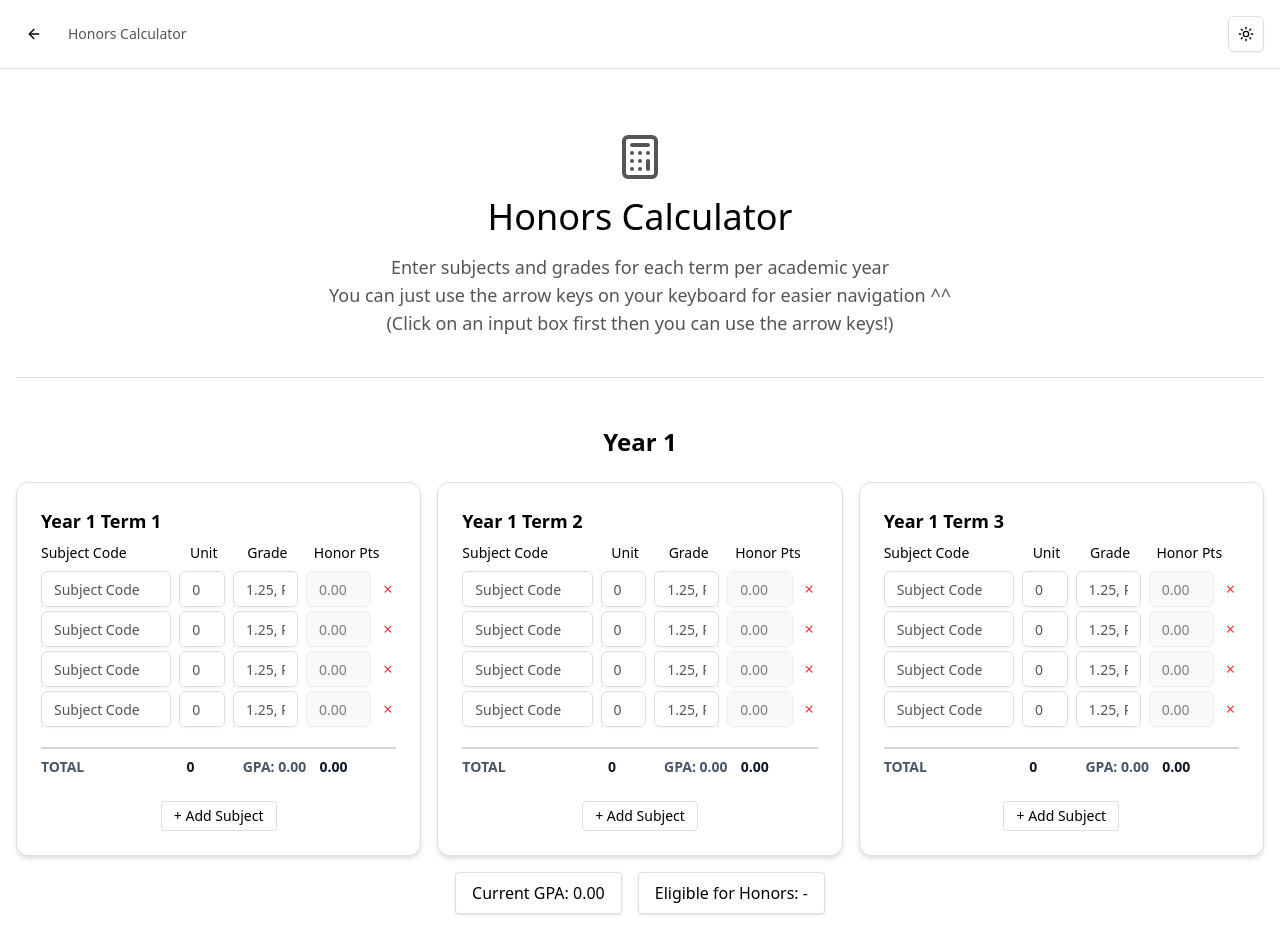
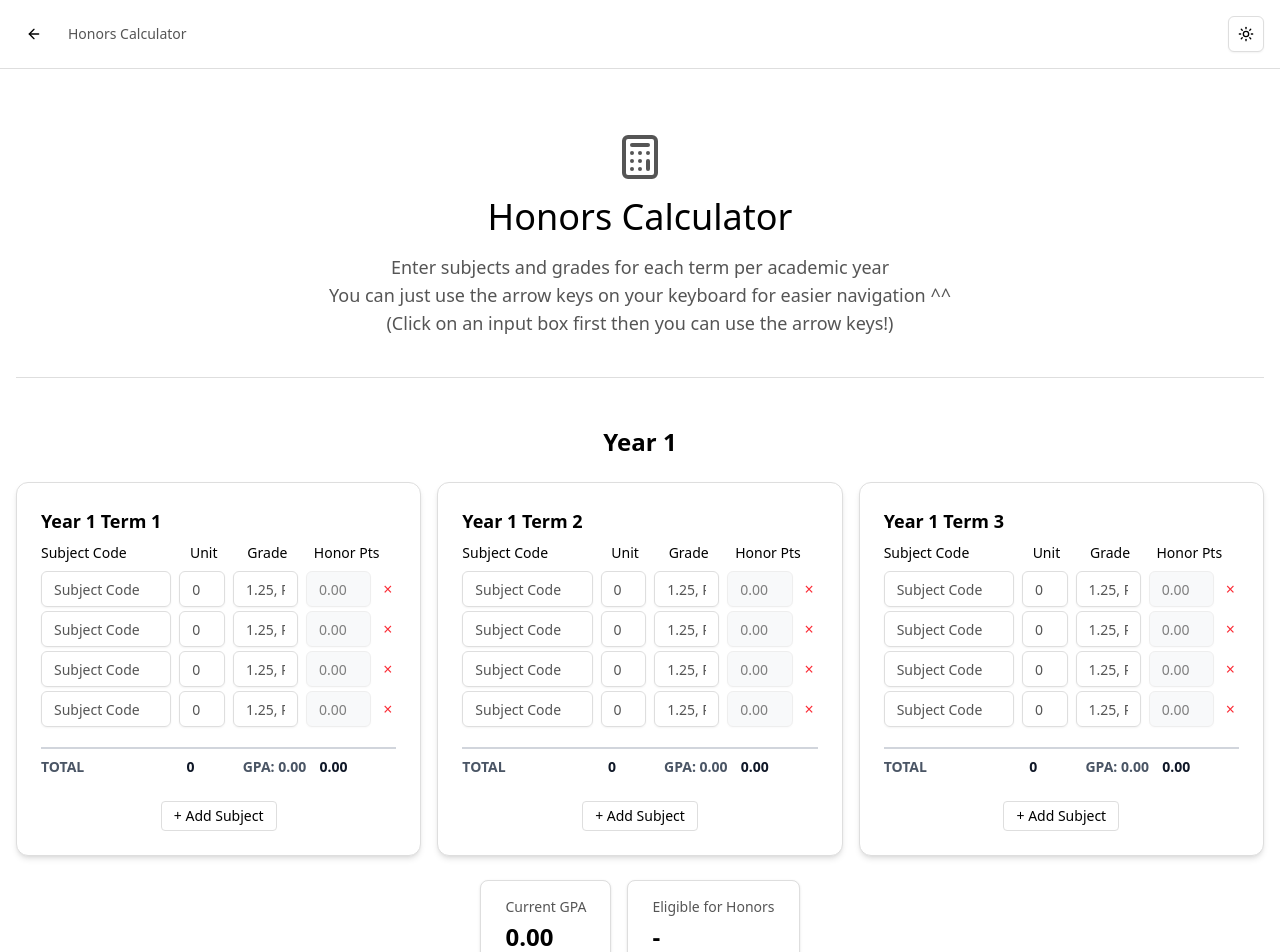
Before and after one commit to jpcsapc/APC-Honors-Checker, a Next.js app: page /honors in a window 1280 px wide. Shown: the top 952 px of the page. Built offline with nearby package versions, Linux system fonts and the light colour scheme.

Commit message:
ui: highlight GPA and Honor Eligibility

```diff
--- a/src/app/honors/page.tsx
+++ b/src/app/honors/page.tsx
@@ -245,9 +245,15 @@ export default function HonorsCalcu() {
 
                 {/* Year Summary */}
                 {yearStats[yearKey] && (
-                  <div className="flex justify-center mt-4 gap-4">
-                    <div className="border px-4 py-2 shadow-sm rounded">Current GPA: {yearStats[yearKey].gpa.toFixed(2)}</div>
-                    <div className="border px-4 py-2 shadow-sm rounded">Eligible for Honors: {yearStats[yearKey].eligible}</div>
+                  <div className="flex justify-center mt-6 gap-4">
+                    <div className="rounded-lg border bg-card px-6 py-4 shadow-sm">
+                      <p className="text-sm text-muted-foreground mb-1">Current GPA</p>
+                      <p className="text-2xl font-bold text-foreground">{yearStats[yearKey].gpa.toFixed(2)}</p>
+                    </div>
+                    <div className="rounded-lg border bg-card px-6 py-4 shadow-sm">
+                      <p className="text-sm text-muted-foreground mb-1">Eligible for Honors</p>
+                      <p className="text-2xl font-bold text-foreground">{yearStats[yearKey].eligible}</p>
+                    </div>
                   </div>
                 )}
               </section>
```
